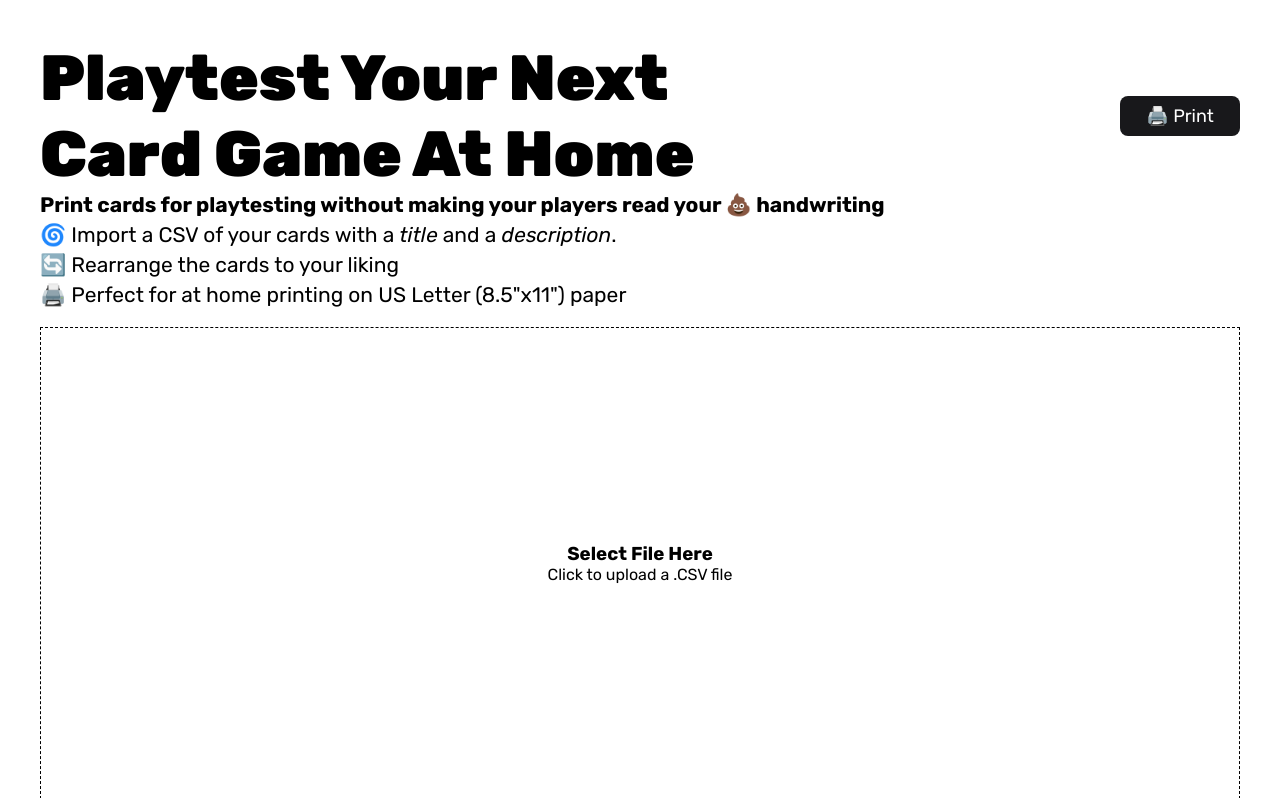
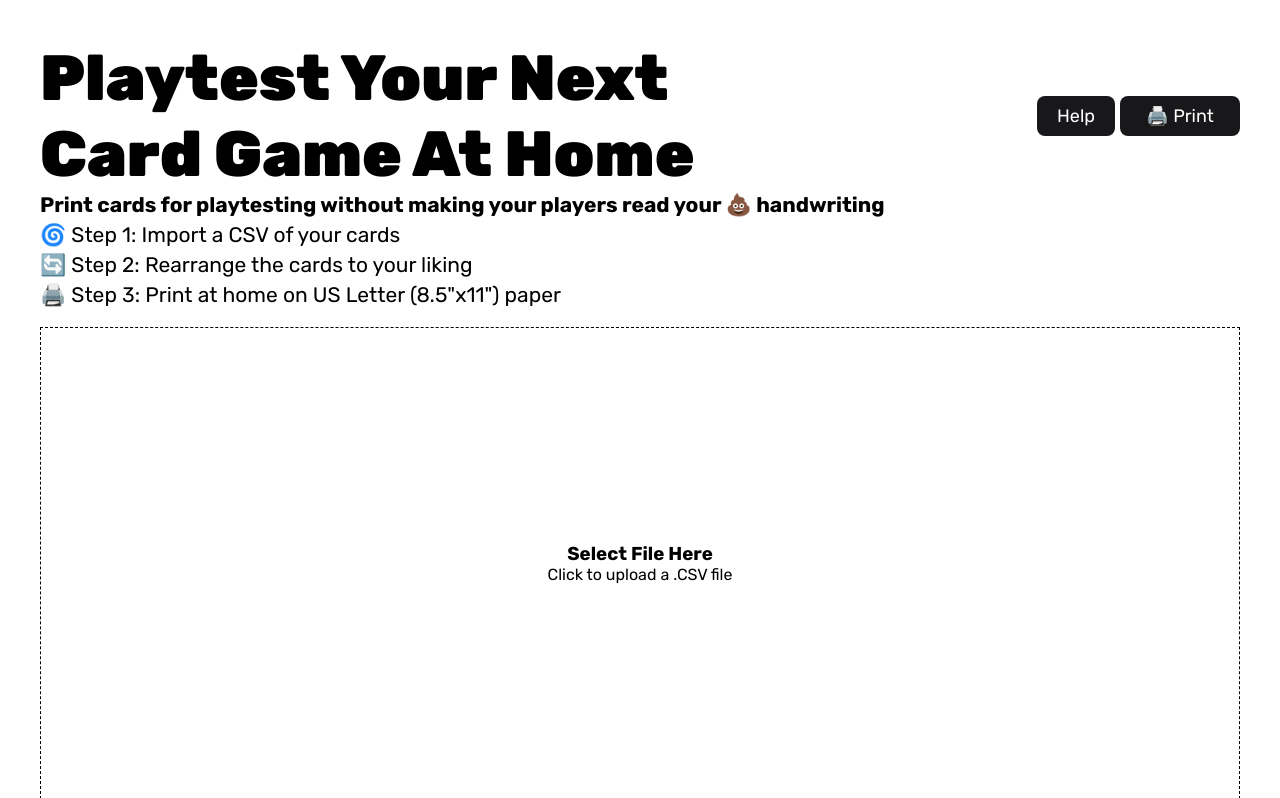
Before and after one commit to jerazimus/printsheetmaker, a PHP site: page / in a window 1280 px wide. Shown: the top 798 px of the page. Run offline with PHP 8.4, Linux system fonts and the light colour scheme; some libraries are stand-ins or nearby versions.

Commit message:
add help button + card_art and made card_title optional

```diff
--- a/callToAction.php
+++ b/callToAction.php
@@ -1,6 +1,69 @@
+<style>
+    .modal {
+        display: none; /* Hidden by default */
+        position: fixed; /* Stay in place */
+        z-index: 1000; /* Sit on top */
+        bottom: 0;
+        right: 0;
+        width: 50%; /* Full width */
+        height: fit-content; /* Full height */
+        overflow: auto; /* Enable scroll if needed */
+        background-color: white;
+        padding: 30px;
+        border: 1px solid rgba(0,0,0,0.2);
+        border-top-left-radius: 12px;
+        box-shadow: rgba(0, 0, 0, 0.16) 0px 1px 4px;
+    }
+
+    .modal-content {
+        background-color: #fffff;
+        margin: 15% auto; /* 15% from the top and centered */
+        padding: 20px;
+        border: 1px solid #888;
+        width: 80%; /* Could be more or less, depending on screen size */
+    }
+
+    /* The Close Button */
+        .close {
+        color: #aaa;
+        float: right;
+        font-size: 28px;
+        font-weight: bold;
+        }
+
+        .close:hover,
+        .close:focus {
+        color: black;
+        text-decoration: none;
+        cursor: pointer;
+        }
+
+    .secondary {
+        height: 25px;
+        background-color: #18181c;
+        padding: 20px;
+        line-height: 0px;
+        text-align: center;
+        color: white;
+        font-size: 18px;
+        border: none;
+        border-radius: .5rem;
+        cursor: pointer;
+        width: fit-content;
+    }
+
+    .navButtons {
+        display: flex;
+        flex-direction: row;
+        gap: 5px;
+    }
+
+</style>
+
 <div class="banner">
     <h1 class="logo">Playtest Your Next Card Game At Home</h1>
     <div class="navButtons">
+        <button class="secondary" id="learnModalButton">Help</button>
         <!-- <button class="printButton">Remove Watermark</button> -->
         <button class="printButton" id="print-button">🖨️ Print</button>
     </div>
@@ -9,8 +72,65 @@
 <div class="cta">
     <div class="benefits">
         <h3 class="bannerText">Print cards for playtesting without making your players read your 💩 handwriting</h3>
-        <p class="bannerText">🌀 Import a CSV of your cards with a <i>title</i> and a <i>description</i>.</p>
-        <p class="bannerText">🔄 Rearrange the cards to your liking</p>
-        <p class="bannerText">🖨️ Perfect for at home printing on US Letter (8.5"x11") paper</p>
+        <p class="bannerText">🌀 Step 1: Import a CSV of your cards</p>
+        <p class="bannerText">🔄 Step 2: Rearrange the cards to your liking</p>
+        <p class="bannerText">🖨️ Step 3: Print at home on US Letter (8.5"x11") paper</p>
+    </div>
+
+    <div id="learnModal" class="modal">
+
+        <div id="modal-content">
+            <span class="close">&times;</span>
+
+            <div>
+                <h2>Formatting your CSV</h2>
+                <p>The following words can be used as headers in your .csv file</p>
+            </div>
+
+            <div>
+                <h3>card_title</h3>
+                <p>(Optional) If any cards have this header filled in, a title will appear</p>
+            </div>
+
+            <div>
+                <h3>card_content</h3>
+                <p>(Required) Every card must have content to describe what the card does. Your CSV file will not upload without one.</p>
+            </div>
+
+            <div>
+                <h3>card_art</h3>
+                <p>(Optional) Paste a URL in this row. If any cards have this filled, an image will appear on your card. This can only be used with valid image file types. </p>
+            </div>
+        </div>
+
     </div>
 </div>
+
+<script>
+
+// Get the modal
+let modal = document.getElementById("learnModal");
+
+// Get the button that opens the modal
+let btn = document.getElementById("learnModalButton");
+
+// Get the <span> element that closes the modal
+let span = document.getElementsByClassName("close")[0];
+
+// When the user clicks on the button, open the modal
+btn.onclick = function() {
+  modal.style.display = "flex";
+}
+
+// When the user clicks on <span> (x), close the modal
+span.onclick = function() {
+  modal.style.display = "none";
+}
+
+// When the user clicks anywhere outside of the modal, close it
+window.onclick = function(event) {
+  if (event.target == modal) {
+    modal.style.display = "none";
+  }
+}
+</script>
--- a/cardList.php
+++ b/cardList.php
@@ -2,8 +2,19 @@
     <div class="grid-container">
         <?php foreach ($cards as $card): ?>
             <div class="card">
-                <p class="card-title"><?= htmlspecialchars($card['card_title']); ?></p>
-                <p class="card-content"><?= htmlspecialchars($card['card_content']); ?></p>
+                <!-- Conditionally hide the title if it's empty and handle null values -->
+                <p class="card-title" style="<?= empty($card["card_title"])? "display: none;": "" ?>">
+                    <?= isset($card["card_title"]) && $card["card_title"] !== null? htmlspecialchars($card["card_title"]): "" ?>
+                </p>
+
+                <!-- Conditionally hide the card art if it's empty or not a valid URL and handle null values -->
+                <?php if (!empty($card["card_art"]) && filter_var($card["card_art"], FILTER_VALIDATE_URL)): ?>
+                    <img src="<?= htmlspecialchars($card["card_art"]) ?>" alt="Card Art"style="width: 100%; height: auto;">
+                <?php else: ?>
+                    <img src="" style="display: none;">
+                <?php endif; ?>
+
+                <p class="card-content"><?= isset($card["card_content"]) && $card["card_content"] !== null ? htmlspecialchars($card["card_content"]): "" ?></p>
             </div>
         <?php endforeach; ?>
     </div>
--- a/csvImporter.php
+++ b/csvImporter.php
@@ -5,6 +5,7 @@ $cards = [];
 // Check if the form was submitted and the file was uploaded
 if ($_SERVER["REQUEST_METHOD"] === "POST" && isset($_FILES["csv_file"])) {
   if ($_FILES["csv_file"]["error"] === UPLOAD_ERR_OK) {
+
     //validate files MIME type
     $fileType = mime_content_type($_FILES["csv_file"]["tmp_name"]);
     if ($fileType !== "text/plain" && $fileType !== "text/csv") {
@@ -18,7 +19,7 @@ if ($_SERVER["REQUEST_METHOD"] === "POST" && isset($_FILES["csv_file"])) {
     $header = fgetcsv($file);
 
     // Validate header columns
-        if ($header[0] !== "card_title" || $header[1] !== "card_content") {
+    if ($header[1] !== "card_content") {
       echo 'Invalid CSV header. Expected "card_title" and "card_content".';
       fclose($file);
       exit();
@@ -26,10 +27,16 @@ if ($_SERVER["REQUEST_METHOD"] === "POST" && isset($_FILES["csv_file"])) {
 
     // Read each row from the CSV file
     while (($row = fgetcsv($file)) !== false) {
+      if (empty($row[1])) {
+        echo "Error: 'card_content is required for each card";
+        fclose($file);
+        exit();
+      }
       // Map each row to the column names
       $cards[] = [
-                "card_title" => $row[0],
-                "card_content" => $row[1],
+        "card_title" => !empty($row[0]) ? $row[0] : null, //optional title
+        "card_content" => $row[1], //required content
+        "card_art" => isset($row[2]) ? $row[2] : null // optional image
       ];
     }
 
--- a/index.css
+++ b/index.css
@@ -48,11 +48,13 @@ button {
     flex-direction: column;
 }
 
+
 .banner {
     display: flex;
     flex-direction: row;
     justify-content: space-between;
     align-items: center;
+    flex-wrap: wrap;
 }
 
 .bannerText {
@@ -125,7 +127,6 @@ button {
 }
 
 
-
 .ui-sortable-helper {
     transform: translate3d(0,0,0); /* Use GPU acceleration */
 }
```
Also changed, not shown: main.js (line endings or trailing spaces). Lines whose indentation alone changed are shown as unchanged.
